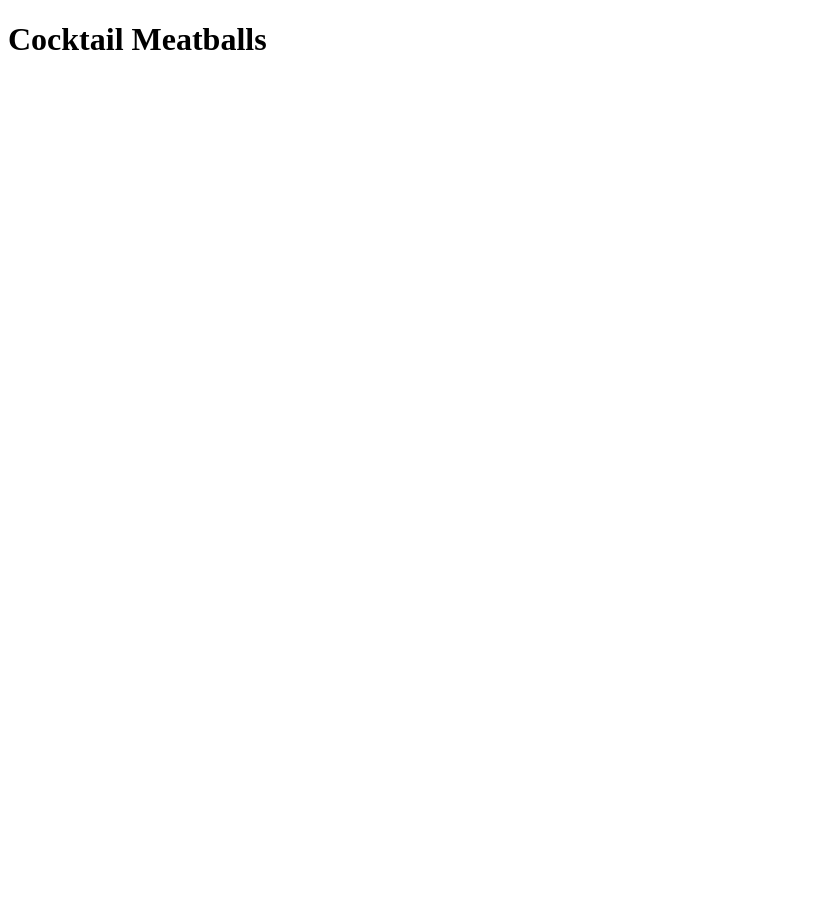
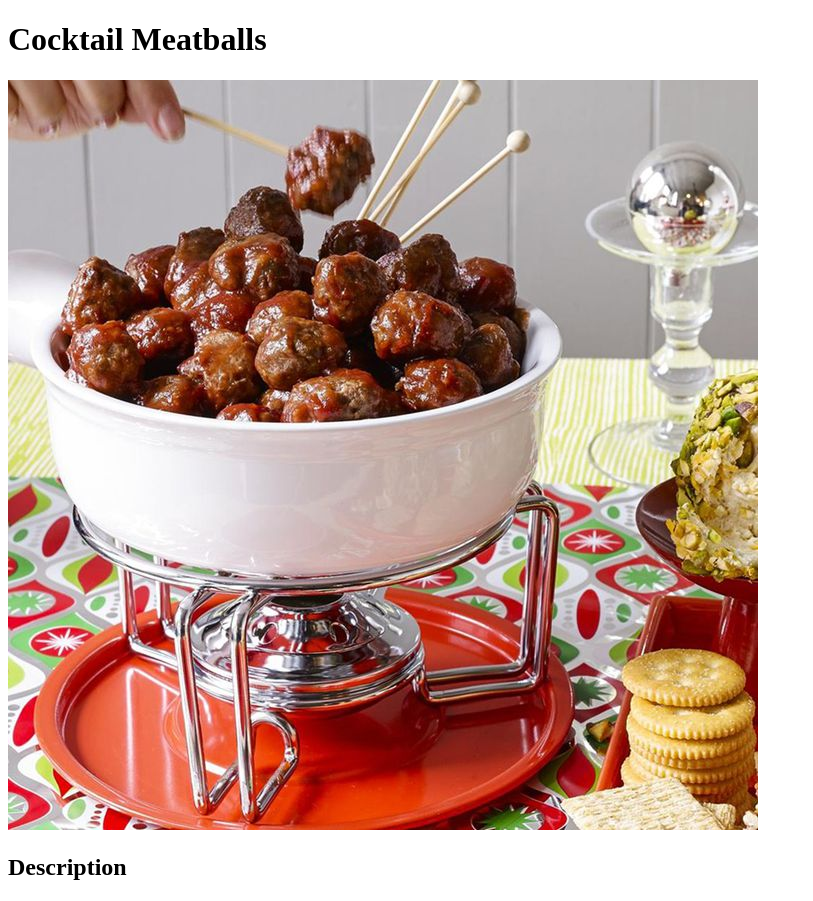
Before and after one commit to xxh296/odin-recipes, a plain HTML site: page recipes/cocktailMeatballs.html in a window 1280 px wide. Shown: the whole page, without its empty margins (0-813 px from the left). Before the commit the page ends 800 px from the top, so only its background shows below. Drawn offline with Linux system fonts and the light colour scheme.

Commit message:
Add an image and <h2> 'Description' to each recipe
Create a folder for the images, and link them to their html files.

```diff
--- a/recipes/cocktailMeatballs.html
+++ b/recipes/cocktailMeatballs.html
@@ -7,5 +7,7 @@
 </head>
 <body>
     <h1>Cocktail Meatballs</h1>
+    <img src="./images/cocktailMeatballs.jpg">
+    <h2>Description</h2>
 </body>
 </html>
```
Also changed, not shown: recipes/coquito.html (+2 -0 lines), recipes/crabMushrooms.html (+2 -0 lines), recipes/hamCheeseSliders.html (+2 -0 lines), recipes/images/cocktailMeatballs.jpg (added), recipes/images/coquito.jpg (added), recipes/images/crabMushrooms.jpg (added), recipes/images/hamCheeseSliders.png (added).
